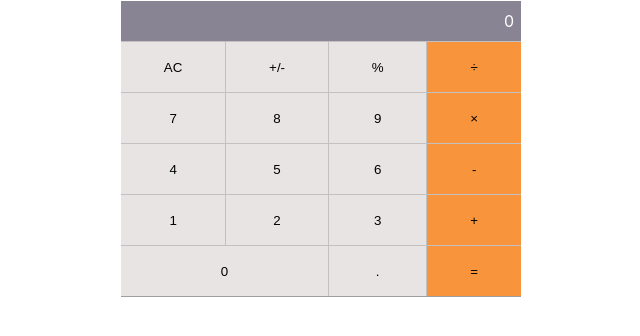
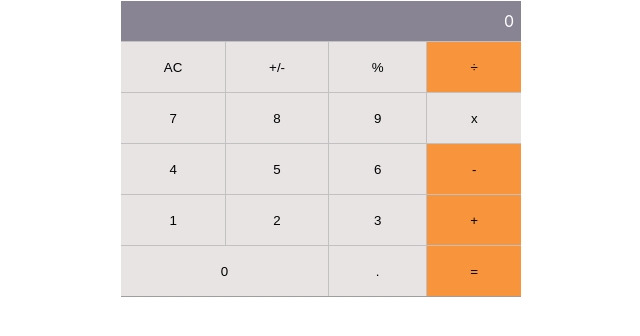
Before and after one commit to misikir21/mama, a React (Create React App) app: page / in a window 1280 px wide. Shown: the top 336 px of the page, without its empty margins (319-959 px from the left). Built offline with nearby package versions, Linux system fonts and the light colour scheme.

Commit message:
add all featues to make the app woriking

```diff
--- a/src/components/CalculatorChild.js
+++ b/src/components/CalculatorChild.js
@@ -1,14 +1,26 @@
 import './css/CalculatorChild.css';
+import { useState } from 'react';
+import calculate from '../logic/calculate';
 
 const Child = () => {
-  const calculatorBtn = ['AC', '+/-', '%', '÷', 7, 8, 9, '×', 4, 5, 6, '-', 1, 2, 3, '+', 0, '.', '='];
+  const [state, updateState] = useState({ next: null, operation: null, total: null });
+  const handleEvents = (e) => {
+    const newState = calculate(state, e.target.textContent);
+    updateState(newState);
+  };
+
+  const calculatorBtn = ['AC', '+/-', '%', '÷', 7, 8, 9, 'x', 4, 5, 6, '-', 1, 2, 3, '+', 0, '.', '='];
   const totalBtn = [];
-  calculatorBtn.forEach((e) => (
+  calculatorBtn.forEach((but) => (
     totalBtn.push(
-      <button type="button" className="btn" id={e}>{e}</button>,
-
+      <button type="button" className="btn" onClick={handleEvents} key={but} id={but}>{but}</button>,
     )));
-
+  const { next, total, operation } = state;
+  const res = (total || '') + (operation || '') + (next || '') || '0';
+  const diplay = document.querySelector('.diplay');
+  if (diplay !== null) {
+    diplay.innerHTML = `${res}`;
+  }
   return (
     <div className="but-contianers">
       {totalBtn}
```
